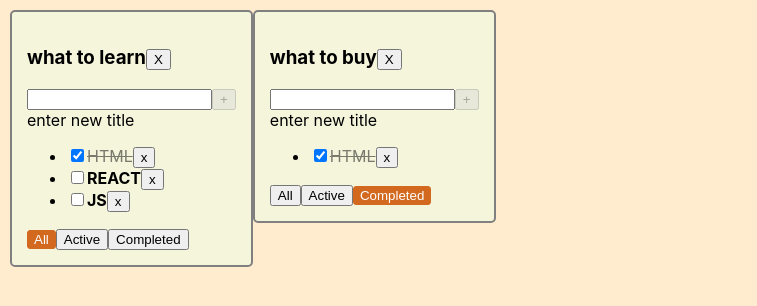
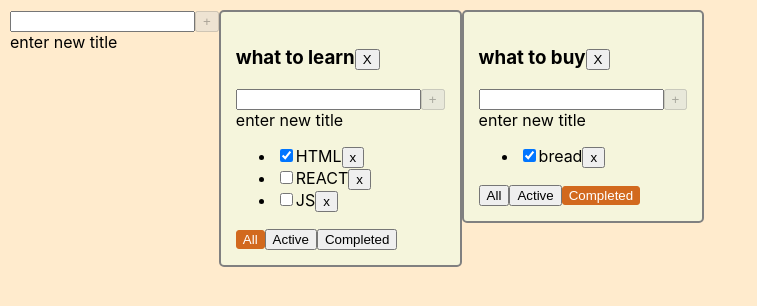
Before and after one commit to vaxich/todo_with_class_v2, a React (Create React App) app: page / in a window 1280 px wide. Shown: the top 306 px of the page, without its empty margins (0-757 px from the left). Built offline with nearby package versions, Linux system fonts and the light colour scheme.

Commit message:
6 lesson

```diff
--- /dev/null
+++ b/src/AddItemForm.tsx
@@ -0,0 +1,63 @@
+import { useState } from "react";
+
+type addItemFormProps = {
+
+    onClick: ( inputValue: string) => void
+}
+
+export const AddItemForm = (props: addItemFormProps) => {
+
+    const {  onClick } = props
+
+
+
+    const [newInputValue, setNewInputValue] = useState('');
+    const [inputError, setInputError] = useState(false);
+
+    const onClickAddTaks = () => {
+        if (newInputValue.trim() !== "") {
+            onClick(newInputValue)
+            setNewInputValue("");
+        }
+        else {
+
+            setInputError(true)
+            setNewInputValue("")
+        }
+    }
+
+    const onChangeSetNewTitle = (event: React.ChangeEvent<HTMLInputElement>) => {
+        inputError && setInputError(false)
+        setNewInputValue(event.target.value)
+
+    }
+
+    const onkeyDownAddtask = (event: React.KeyboardEvent<HTMLInputElement>) => {
+        event.key === "Enter" && onClickAddTaks()
+    }
+    const userMessage = inputError
+        ? <span>yout title empty</span>
+        : newInputValue.length <= 15
+            ? <span>enter new title</span>
+            : <span>yout title very long</span>
+
+    return (
+        <div>
+            <input
+                className={inputError ? "input-error" : ""}
+                onChange={onChangeSetNewTitle}
+                value={newInputValue}
+                onKeyDown={onkeyDownAddtask}
+            />
+            <button
+                onClick={() => onClickAddTaks()}
+                disabled={newInputValue === "" || newInputValue.length > 15}>
+                +
+            </button>
+            <div>
+                {userMessage}
+            </div>
+
+        </div>
+    )
+}
--- a/src/App.tsx
+++ b/src/App.tsx
@@ -2,6 +2,8 @@
 import { useState } from 'react';
 import './App.css';
 import { Todolist } from './Todolist';
+import { AddItemForm } from './AddItemForm';
+import { title } from 'process';
 
 export type TodolistsType = {
   id: string
@@ -42,9 +44,9 @@ function App() {
       { id: crypto.randomUUID(), title: "JS", isDone: false, },
     ],
     [todoistId2]: [
-      { id: crypto.randomUUID(), title: "HTML", isDone: true, },
-      { id: crypto.randomUUID(), title: "REACT", isDone: false, },
-      { id: crypto.randomUUID(), title: "JS", isDone: false, },
+      { id: crypto.randomUUID(), title: "bread", isDone: true, },
+      { id: crypto.randomUUID(), title: "tea", isDone: false, },
+      { id: crypto.randomUUID(), title: "sigi", isDone: false, },
     ],
   })
 
@@ -78,11 +80,23 @@ function App() {
 
   }
 
+  const addTodolist = (newTile: string) => {
+    let newTodolistId = crypto.randomUUID()
+    let newTodolist: TodolistsType = { id: newTodolistId, title: newTile, filter: 'All' }
+    setTodolists([newTodolist, ...todolists])
+    setTasks({ ...tasks, [newTodolistId]: [] })
+  }
 
-
+  const updateTaskTitle = (todolistId: string, taskId: string, newTitle: string) => {
+    setTasks({ ...tasks, [todolistId]: tasks[todolistId].map(task => task.id === taskId ? { ...task, title: newTitle } : task) })
+  }
+  const updateTodolistTitle = (todolistId: string, newTitle: string) => {
+    setTodolists(todolists.map(tl => tl.id === todolistId ? { ...tl, title: newTitle } : tl))
+  }
 
   return (
     <div className="App">
+      <AddItemForm onClick={addTodolist} />
       {todolists.map(tl => {
 
         const getFilteredTasksForRender = (tasks: TaskType[], filterValue: FilterValueType) => {
@@ -109,6 +123,8 @@ function App() {
             addTaks={addTaks}
             ChangeTaskStatus={ChangeTaskStatus}
             removeTodolist={removeTodolist}
+            updateTaskTitle={updateTaskTitle}
+            updateTodolistTitle={updateTodolistTitle}
           />
         )
       })}
--- /dev/null
+++ b/src/EditableSpan.tsx
@@ -0,0 +1,37 @@
+import { useState } from "react"
+
+type ediableSpanProps = {
+    title: string
+    onClick: (newTitle: string) => void
+}
+
+export const EditableSpan = (props: ediableSpanProps) => {
+    const { title , onClick} = props;
+
+    const [edit, setEdit] = useState(false);
+    const [newTitle, setNewTitle] = useState(title);
+
+    const onChangeHandler = (event: React.ChangeEvent<HTMLInputElement>) => {
+
+        setNewTitle(event.target.value)
+
+    }
+
+    const editHandler = () => {
+        setEdit(!edit)
+        if(edit) {
+            addTask()
+        }
+    }
+
+    const addTask = () => {
+        onClick(newTitle)
+    }
+
+
+    return (
+        edit
+            ? <input value={newTitle} onChange={onChangeHandler} onBlur={editHandler} autoFocus />
+            : <span onDoubleClick={editHandler}>{title}</span>
+    )
+}
--- a/src/Todolist.tsx
+++ b/src/Todolist.tsx
@@ -1,6 +1,10 @@
 
+import { AddItemForm } from "./AddItemForm"
 import { FilterValueType, TaskType } from "./App"
-import { ChangeEvent, useState } from "react"
+import { ChangeEvent } from "react"
+import { EditableSpan } from "./EditableSpan"
+
+
 
 type TodolistPropsType = {
     todolistId: string
@@ -12,80 +16,43 @@ type TodolistPropsType = {
     addTaks: (todolistId: string, newTile: string) => void
     ChangeTaskStatus: (todolistId: string, taskId: string, newIsDoneValue: boolean) => void
     removeTodolist: (todolistId: string) => void
+    updateTaskTitle: (todolistId: string, taskId: string, newTitle: string) => void
+    updateTodolistTitle: (todolistId: string, newTitle: string) => void
 }
 
 
 export const Todolist = (props: TodolistPropsType) => {
 
-    const { title, tasks, removeTask, changeFilter, addTaks, ChangeTaskStatus, filter, todolistId, removeTodolist } = props
+    const { title, tasks, removeTask, changeFilter, addTaks, ChangeTaskStatus, filter, todolistId, removeTodolist, updateTaskTitle, updateTodolistTitle } = props
 
-    const [newInputValue, setNewInputValue] = useState('');
-
-    const [inputError, setInputError] = useState(false)
-
-    //const isAddDisabled = !newInputValue ? "enter new title" : "yuor title veru long";
-
-    const userMessage = inputError
-        ? <span>yout title empty</span>
-        : newInputValue.length <= 15
-            ? <span>enter new title</span>
-            : <span>yout title very long</span>
-
-    // const getInputValue = (e: React.ChangeEvent<HTMLInputElement>) => {
-    //     // получить input
-    //     const newValue = e.target.value
-    //     setNewInputValue(newValue)
-    // }
-
-    const onClickAddTaks = () => {
-        if (newInputValue.trim() !== "") {
-            addTaks(todolistId, newInputValue)
-            setNewInputValue("");
-        }
-        else {
-
-            setInputError(true)
-            setNewInputValue("")
-        }
-    }
-
-    const onkeyDownAddtask = (event: React.KeyboardEvent<HTMLInputElement>) => {
-        event.key === "Enter" && onClickAddTaks()
-    }
-
-    const onChangeSetNewTitle = (event: React.ChangeEvent<HTMLInputElement>) => {
-        inputError && setInputError(false)
-        setNewInputValue(event.target.value)
-
-    }
 
     const removeTodolistHandler = () => {
         removeTodolist(todolistId)
     }
 
+    const addTaskHandler = (inputValue: string) => {
+        addTaks(todolistId, inputValue)
+    }
+
+    const updateTodolistTitleHandler = (newTitle: string) => {
+        updateTodolistTitle(todolistId, newTitle)
+    }
+//
+    const updateTaskTitleGandler = (taskId: string, newTitle: string) => {
+        updateTaskTitle(todolistId, taskId, newTitle)
+    }
+
+
     return (
         <div className='todolist'>
             <h3>
-                {title}
+                <EditableSpan onClick={updateTodolistTitleHandler} title={title} />
+                {/* {title} */}
                 <button onClick={removeTodolistHandler}>X</button>
             </h3>
-            <div>
-                <input
-                    className={inputError ? "input-error" : ""}
-                    onChange={onChangeSetNewTitle}
-                    value={newInputValue}
-                    onKeyDown={onkeyDownAddtask}
-                />
-                <button
-                    onClick={() => onClickAddTaks()}
-                    disabled={newInputValue === "" || newInputValue.length > 15}>
-                    +
-                </button>
-                <div>
-                    {userMessage}
-                </div>
+            <AddItemForm onClick={addTaskHandler} />
 
-            </div>
+
             <ul>
                 {!tasks.length
                     ? <span>not tasks</span>
@@ -99,11 +66,15 @@ export const Todolist = (props: TodolistPropsType) => {
                             ChangeTaskStatus(todolistId, task.id, event.currentTarget.checked)
                         }
 
+                        // const updateTaskTitleGandler = (newTitle: string) => {
+                        //     updateTaskTitle(todolistId, task.id, newTitle)
+                        // }
 
                         return (
                             <li key={task.id}>
                                 <input type="checkbox" checked={task.isDone} onChange={OnChangeCheckboxHandler} />
-                                <span className={task.isDone ? "task-done" : "task"}>{task.title}</span>
+                                {/* <span className={task.isDone ? "task-done" : "task"}>{task.title}</span> */}
+                                <EditableSpan title={task.title} onClick={ (newTitle) => updateTaskTitleGandler(task.id, newTitle)} />
                                 <button onClick={onClickRemoveTasHandler}>x</button>
                             </li>
                         )
```
Also changed, not shown: 1 other file (tests, documents, lock files or other folders).
